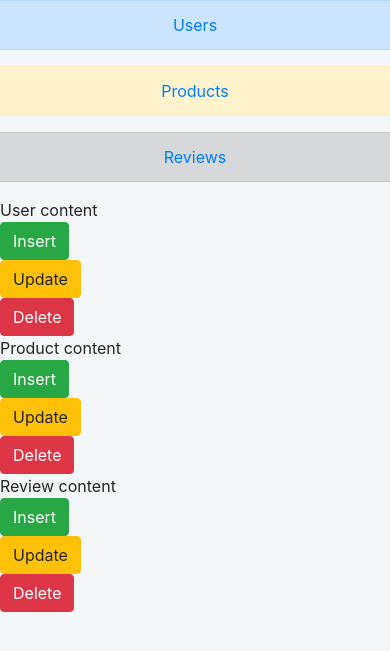
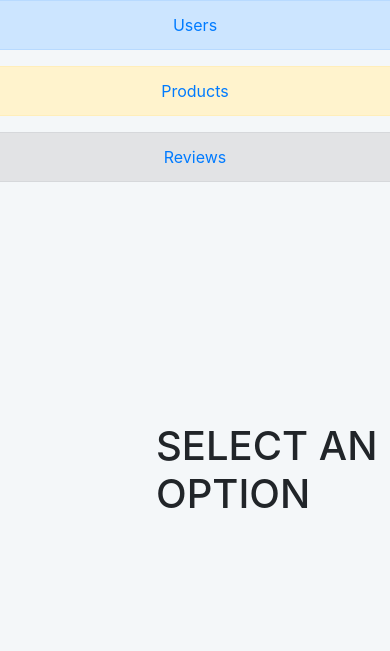
Before and after one commit to panthitesh6410/MongersClub, a PHP site: page /admin.php in a window 390 px wide. Shown: the top 651 px of the page. Run offline with PHP 8.4, Linux system fonts and the light colour scheme.

Commit message:
adding admin panel

```diff
--- a/admin.php
+++ b/admin.php
@@ -1,3 +1,7 @@
+<?php
+    $con = mysqli_connect("localhost", "root", "", "minor2");
+?>
+
 <!DOCTYPE html>
 <html lang="en">
 <head>
@@ -8,7 +12,14 @@
     <link rel="stylesheet" href="style.css">
     <title>Admin Panel</title>
     <style>
-
+        #users,#products,#reviews{
+            display:none;
+        }
+        h1{
+            position: absolute;
+            left: 40%;
+            top: 50%;
+        }
     </style>
 </head>
 <body>
@@ -16,9 +27,12 @@
     <div class="row" >
         <div class="col-sm-4 text-center alert alert-primary"><a href="#" onclick="view1()">Users</a></div>
         <div class="col-sm-4 text-center alert alert-warning"><a href="#" onclick="view2()">Products</a></div>
-        <div class="col-sm-4 text-center alert alert-dark"><a href="#" onclick="view3()">Reviews</a></div>
+        <div class="col-sm-4 text-center alert alert-secondary"><a href="#" onclick="view3()">Reviews</a></div>
     </div>
-    <div class="row users">
+
+        <h1 id="h1">SELECT AN OPTION</h1>
+
+    <div class="row alert alert-primary" id="users">
         <?php
             echo "<div class='col-sm-9'>User content</div>
             <div class='col-sm-1'><button class='btn btn-success'>Insert</button></div>
@@ -26,7 +40,7 @@
             <div class='col-sm-1'><button class='btn btn-danger'>Delete</button></div>";
         ?>
     </div>
-    <div class="row products">
+    <div class="row alert alert-warning" id="products">
         <?php
             echo "<div class='col-sm-9'>Product content</div>
             <div class='col-sm-1'><button class='btn btn-success'>Insert</button></div>
@@ -34,7 +48,7 @@
             <div class='col-sm-1'><button class='btn btn-danger'>Delete</button></div>";
         ?>
     </div>
-    <div class="row reviews">
+    <div class="row alert alert-secondary" id="reviews">
         <?php
             echo "<div class='col-sm-9'>Review content</div>
             <div class='col-sm-1'><button class='btn btn-success'>Insert</button></div>
@@ -53,20 +67,24 @@
 
     <script>
         function view1(){
-            //alert("users");
-            // display:none for products and reviews here
-            // display:users here.
+            document.getElementById("users").style.display="block";
+            document.getElementById("products").style.display="none";
+            document.getElementById("reviews").style.display="none";
+            document.getElementById("h1").style.display="none";
+
         }
         function view2(){
-            alert("products");
-            // display:none for users and reviews here
-            // display:products here.
+            document.getElementById("products").style.display="block";
+            document.getElementById("users").style.display="none";
+            document.getElementById("reviews").style.display="none";
+            document.getElementById("h1").style.display="none";
         }
         function view3(){
-            alert("reviews");
-            // display:none for products and users here
-            // display:reviews here.
-        }
+            document.getElementById("reviews").style.display="block";
+            document.getElementById("users").style.display="none";
+            document.getElementById("products").style.display="none";
+            document.getElementById("h1").style.display="none";
+       }
     </script>
 
 </body>
```
